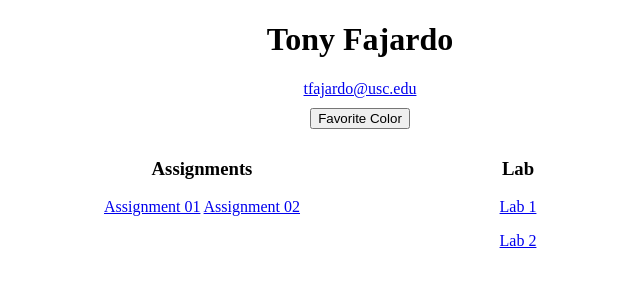
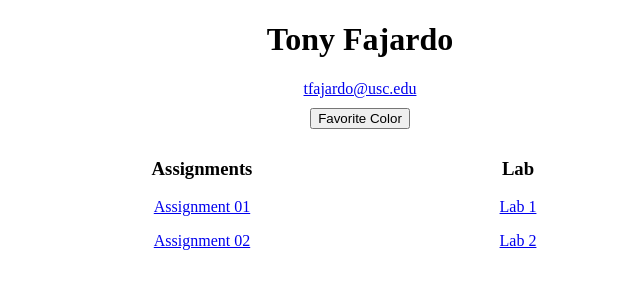
Before and after one commit to uscwebdev/itp301-submissions-FajardoT, a plain HTML site: page index.html in a window 1280 px wide. Shown: the whole page, without its empty margins (280-920 px from the left). Drawn offline with Linux system fonts and the light colour scheme.

Commit message:
Update index.html

```diff
--- a/index.html
+++ b/index.html
@@ -18,8 +18,8 @@
 	<div class="work">
 		<div class="list">
 			<h3>Assignments</h3>
-			<a href="assignment_01/index.html" target="_blank">Assignment 01</a>
-			<a href="assignment_02/index.html" target="_blank">Assignment 02</a>
+			<p><a href="assignment_01/index.html" target="_blank">Assignment 01</a></p>
+			<p><a href="assignment_02/index.html" target="_blank">Assignment 02</a><p>
 		</div>
 
 		<div class="list">
```
